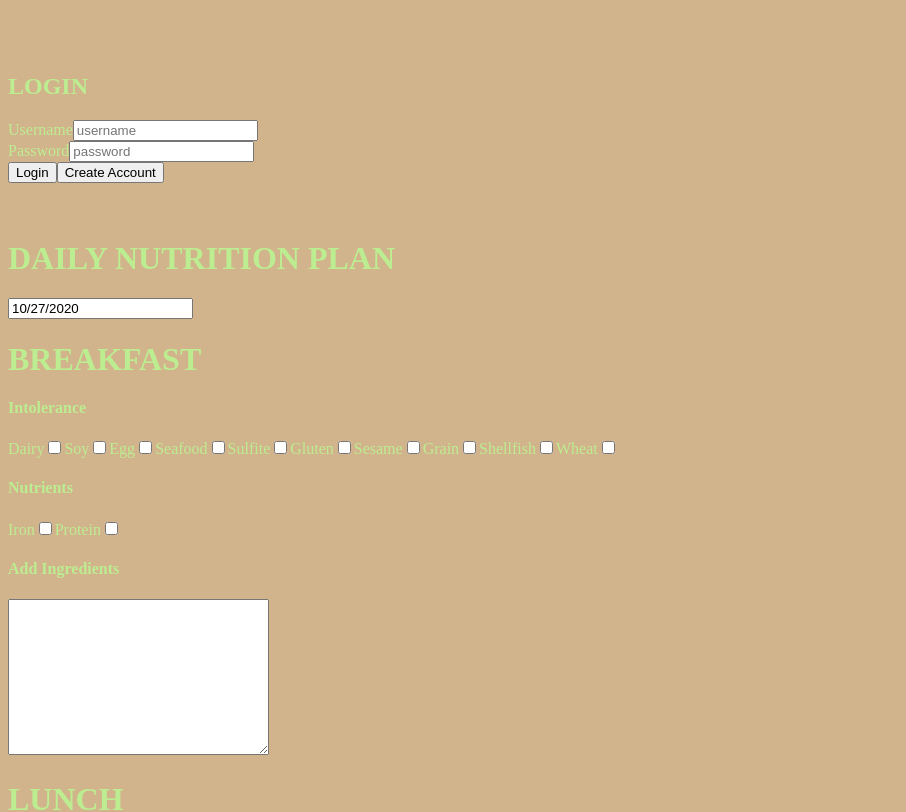
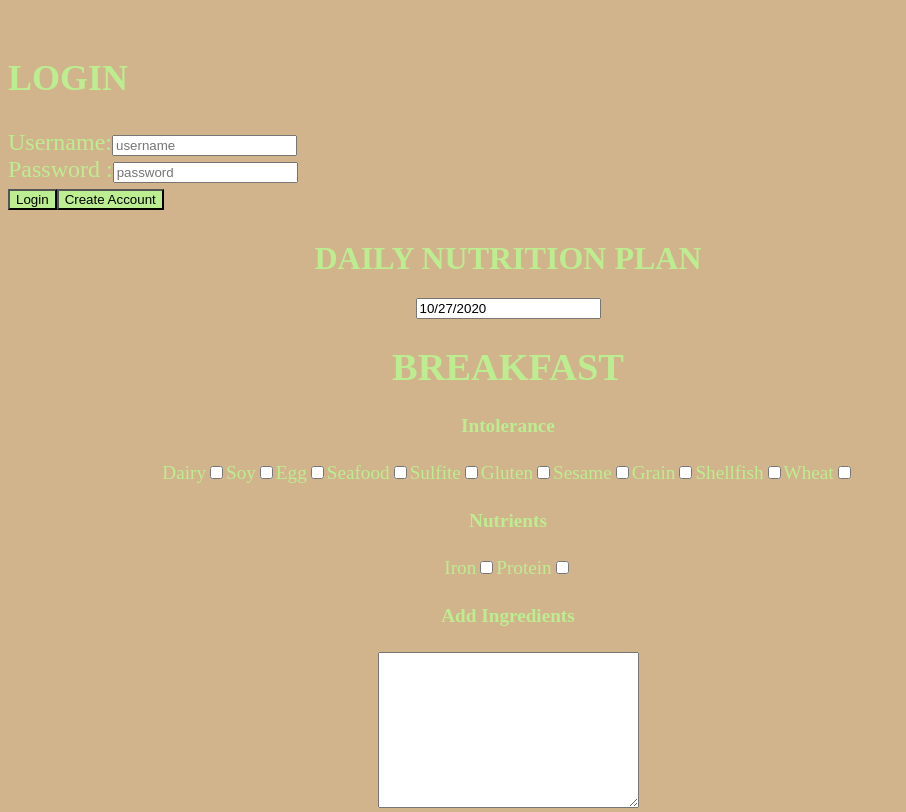
Before and after one commit to Johnferguson1440/Esculent_Blue_Ocean, a React (Create React App) app in the folder frontend/: page / in a window 1280 px wide. Shown: the part 180-992 px from the top of the page, without its empty margins (0-906 px from the left). Built offline with nearby package versions, Linux system fonts and the light colour scheme.

Commit message:
updated css to look appealing

```diff
--- a/frontend/src/App.css
+++ b/frontend/src/App.css
@@ -2,6 +2,7 @@ body {
     background-color: tan;
     font-family: Viner Hand ITC;
     color: #BCED91;
+
 }
 
 #title{
@@ -11,18 +12,42 @@ body {
 
 }
 #logincont{
+    font-size: x-large;
+    float: left;
+    flex-direction: column;
     height: 200px;
     width: 300px;
+    padding-right: 450px;
     align-content: center;
+
 }
 
-
+#ingredients{
+    float: left;
+    text-align: center;
+    width: 1000px;
+    overflow: hidden;
+}
 
 #pickingredients{
+    font-size: larger;
    flex-direction: column;
+   align-content: center;
+   overflow: hidden;
+
 
 }
 
 .mealpick{
     flex-direction: column;
 }
+
+
+#loginbtn{
+    background-color: #BCED91;
+
+}
+
+#create{
+    background-color: #BCED91;
+}
--- a/frontend/src/Components/IngredientSelection.js
+++ b/frontend/src/Components/IngredientSelection.js
@@ -110,7 +110,12 @@ export default class IngredientSelection extends Component {
     render() {
 
       //conditional based off state value to render nothing, ingredient selector divs or ingredient results
-
+      let currentShow;
+      if(this.state.ingredientRender==="pick"){
+        currentShow= <PickIngredients/>
+      }else if(this.state.ingredientRender==="result"){
+        currentShow=<Ingredientresults/>
+      }
 
 
 
--- a/frontend/src/Components/Login.js
+++ b/frontend/src/Components/Login.js
@@ -38,9 +38,9 @@ export default class Login extends Component {
             <h2>LOGIN</h2>
 
             <div className="content">
-            <label htmlFor='username'>Username</label>
+            <label htmlFor='username'>Username:</label>
             <input type='text' name='username' placeholder='username'  value={this.props.user} onChange={this.props.userChange}/>
-            <label htmlFor='password'>Password</label>
+            <label htmlFor='password'>Password  :</label>
             <input  type='password' name='password' placeholder='password' value={this.props.pass} onChange={this.props.userPass} />
             </div>
             <div className='btn'>
--- a/frontend/src/Components/PickIngredients.js
+++ b/frontend/src/Components/PickIngredients.js
@@ -186,7 +186,7 @@ export default class PickIngredients extends Component {
 
         </div>
         </div>
-
+       <button id={"searchrecipe"} type={"submit"}>SEARCH RECIPES</button>
 
 
 
```
